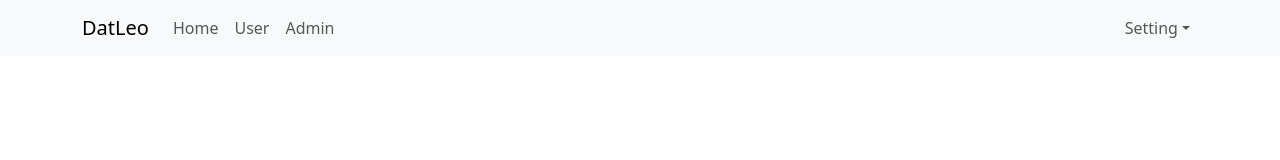
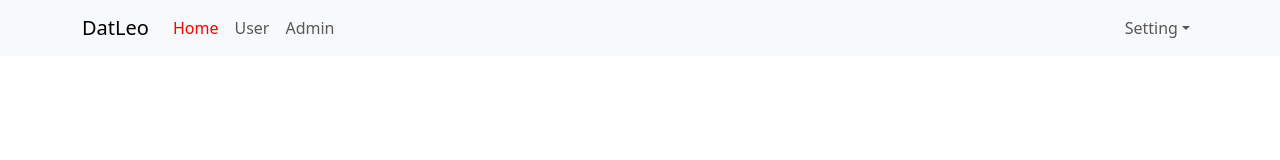
Before and after one commit to nguyendat0908/Project-ReactJS, a React (Create React App) app: page / in a window 1280 px wide. Shown: the top 160 px of the page. Built offline with nearby package versions, Linux system fonts and the light colour scheme.

Commit message:
Active link - NavLink

```diff
--- a/src/App.scss
+++ b/src/App.scss
@@ -8,3 +8,15 @@
   -webkit-font-smoothing: antialiased;
   -moz-osx-font-smoothing: grayscale;
 }
+
+.app-container {
+  .header-container {
+    .navbar-nav {
+      .nav-link {
+        &.active {
+          color: red;
+        }
+      }
+    }
+  }
+}
--- a/src/components/Header/Header.js
+++ b/src/components/Header/Header.js
@@ -2,7 +2,7 @@
 import Nav from 'react-bootstrap/Nav';
 import Navbar from 'react-bootstrap/Navbar';
 import NavDropdown from 'react-bootstrap/NavDropdown';
-import { Link } from "react-router-dom";
+import { NavLink } from "react-router-dom";
 
 const Header = () => {
     return (
@@ -12,9 +12,9 @@
                 <Navbar.Toggle aria-controls="basic-navbar-nav" />
                 <Navbar.Collapse id="basic-navbar-nav">
                     <Nav className="me-auto">
-                        <Link to="/" className='nav-link'>Home</Link>
-                        <Link to="/users" className='nav-link'>User</Link>
-                        <Link to="/admin" className='nav-link'>Admin</Link>
+                        <NavLink to="/" className='nav-link'>Home</NavLink>
+                        <NavLink to="/users" className='nav-link'>User</NavLink>
+                        <NavLink to="/admin" className='nav-link'>Admin</NavLink>
                         {/* <Nav.Link href="/">Home</Nav.Link>
                         <Nav.Link href="/users">User</Nav.Link>
                         <Nav.Link href="/admin">Admin</Nav.Link> */}
```
